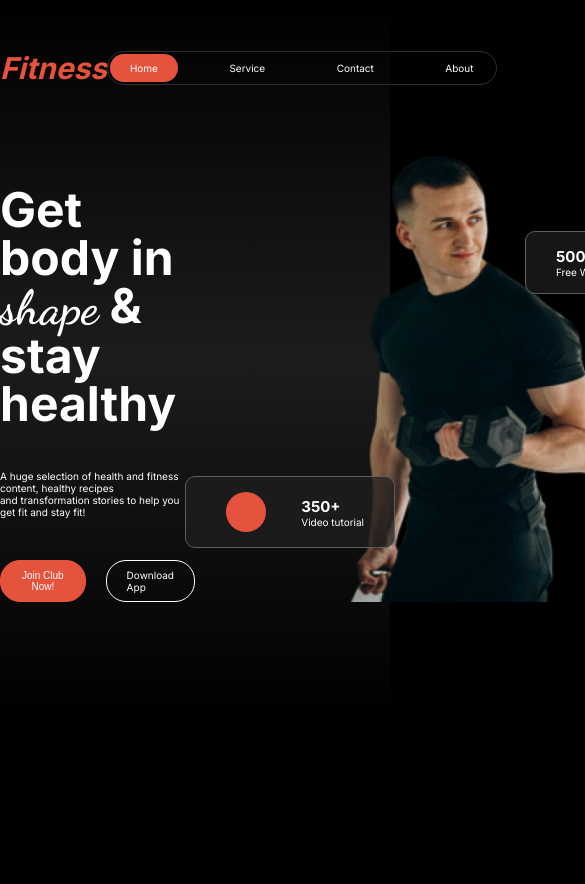
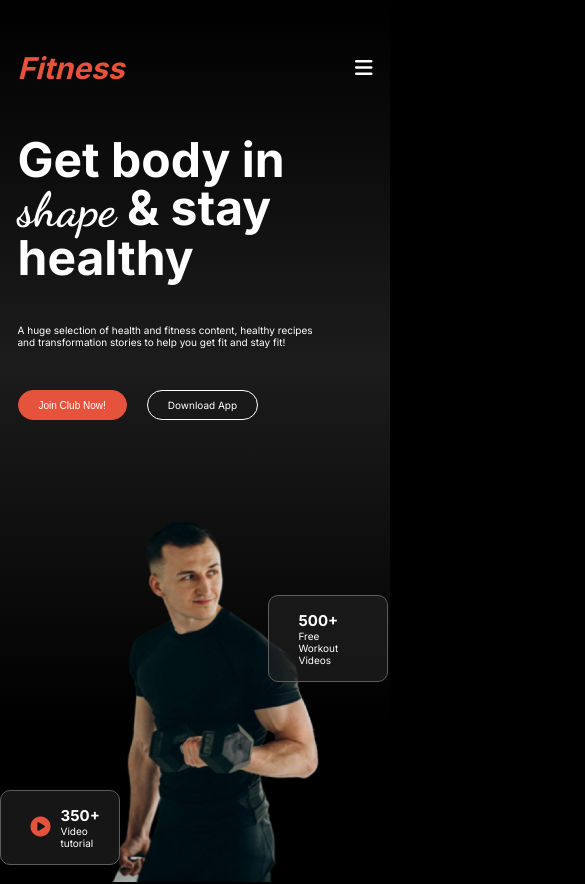
Before and after one commit to sazid-sokal/PH-Assignment-02, a plain HTML site: page index.html in a window 390 px wide. Shown: the top 884 px of the page, 585 px wide, since content can reach past the window. Before the commit the page ends 844 px from the top, so only its background shows below. Drawn offline with Linux system fonts and the light colour scheme.

Commit message:
nav, hero section responsive done

```diff
--- a/index.html
+++ b/index.html
@@ -7,6 +7,7 @@
     <link rel="shortcut icon" href="./images/favicon.png" type="image/x-icon">
     <!-- link_style -->
     <link rel="stylesheet" href="./style/style.css">
+    <link rel="stylesheet" href="./style/responsive.css">
     <!-- link_font_awesome -->
     <link rel="stylesheet" href="https://cdnjs.cloudflare.com/ajax/libs/font-awesome/6.6.0/css/all.min.css" integrity="sha512-Kc323vGBEqzTmouAECnVceyQqyqdsSiqLQISBL29aUW4U/M7pSPA/gEUZQqv1cwx4OnYxTxve5UMg5GT6L4JJg==" crossorigin="anonymous" referrerpolicy="no-referrer" />
 </head>
@@ -27,7 +28,7 @@
                     </ul>
                 </div>
                 <div class="menu-icon"><i class="fa-solid fa-bars"></i></div>
-        </nav>
+            </nav>
         <section class="hero-section d-flex">
             <div class="hero-content">
                 <h1 class="hero-title">
@@ -48,7 +49,7 @@
                     <p>Free Workout Videos</p>
                 </div>
                 <div class="msg msg-02 d-flex">
-                    <div class="circle"></div>
+                    <i class="fa-solid fa-circle-play"></i>
                     <div><h2>350+</h2>
                         <p>Video tutorial</p>
                     </div>
@@ -57,6 +58,10 @@
         </section>
         </div>
     </header>
+
+    <div class="fake">
+
+    </div>
     <!-- main_start -->
     <main>
         <!-- change-your-habit-start -->
--- /dev/null
+++ b/style/responsive.css
@@ -0,0 +1,49 @@
+@media screen and (max-width: 576px) {
+    html{
+        font-size: 10px;
+    }
+    /* ------------------------------nav-section-start----------------------------- */
+    nav{
+        max-width: 355px;
+        margin: 0 auto;
+    }
+    .menu-items{
+        display: none;
+    }
+    .menu-icon{
+        display: block;
+        font-size: 2rem;
+    }
+    /* ------------------------------hero-section-start----------------------------- */
+    .hero-section{
+        flex-direction: column;
+        gap: 10vh;
+        max-width: 355px;
+        margin: 0 auto;
+    }
+    .hero-content, .hero-img{
+        width: 100%;
+    }
+    .hero-img img{
+        width: 110%;
+        position: relative;
+        left: -60px;
+    }
+    .msg-01, .msg-02{
+        width: 120px;
+        border: 1px solid rgb(93, 93, 93);
+        /* padding: 15px 30px; */
+        background-color: rgba(31, 31, 31, 0.716);
+        border-radius: 10px;
+        position: absolute;
+        font-size: 10px;
+    }
+    .msg-01{
+        top: 90px;
+        left: 250px;
+    }
+    .msg-02{
+        top: 285px;
+        left: -18px;
+    }
+}
--- a/style/style.css
+++ b/style/style.css
@@ -80,14 +80,15 @@ header{
     display: none;
 }
 
+
 /* ------------------------------hero-section-start----------------------------- */
 .hero-section{
+    height: 70vh;
 }
 .hero-content, .hero-img{
     width: 50%;
 }
 .hero-content{
-    padding: 50px 0;
 }
 .hero-title{
     font-size: 4.8rem;
@@ -101,7 +102,7 @@ header{
     padding-left: 150px;
 }
 .hero-img img{
-    height: 80%;
+    height: 100%;
 }
 .italic-font{
     font-family: "Dancing Script", cursive;
@@ -124,8 +125,13 @@ header{
 .msg-02{
     justify-content: space-between;
     align-items: center;
-    top: 340px;
+    top: 290px;
     left: -10px;
+}
+.msg-02 i{
+    color: var(--primary-color);
+    margin-right: 10px;
+    font-size: 2rem;
 }
 .circle{
     height: 40px;
@@ -134,8 +140,3 @@ header{
     background-color: var(--primary-color);
     margin: 0 10px;
 }
-@media screen and (max-width: 576px) {
-    html{
-        font-size: 10px;
-    }
-}
```
